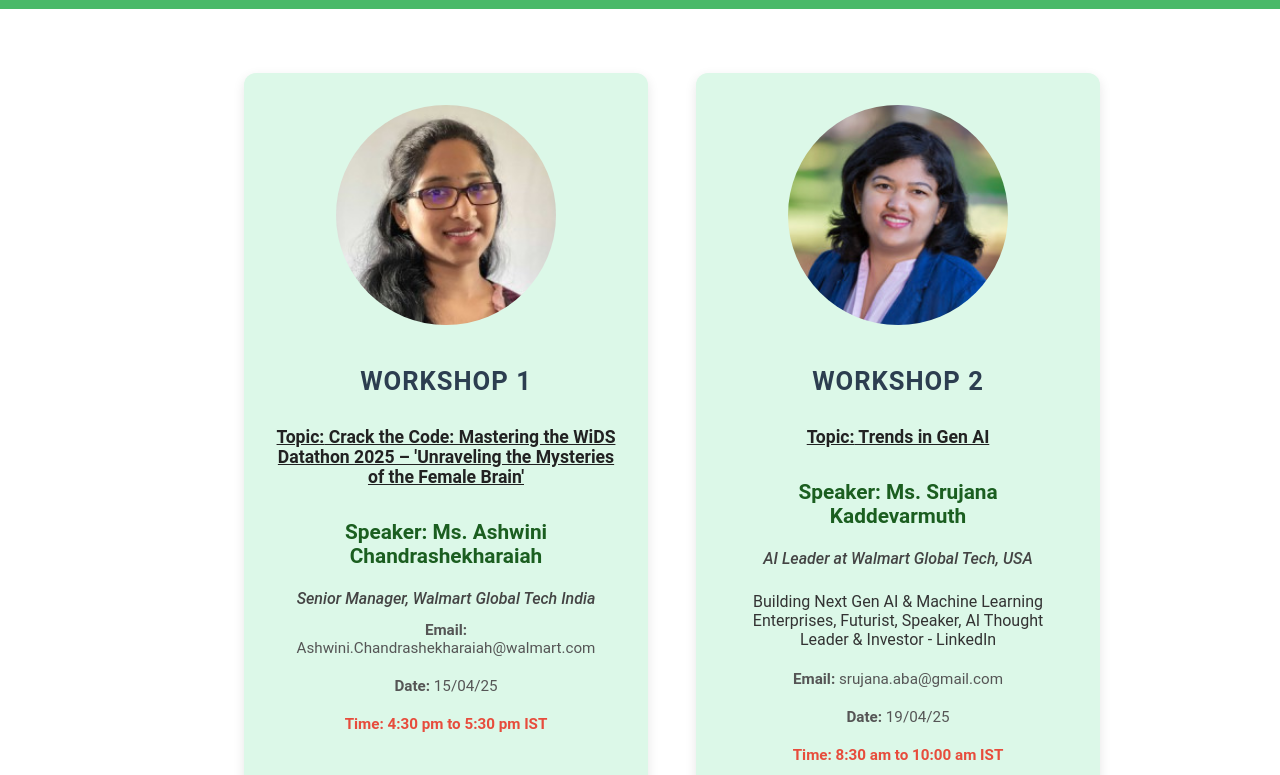
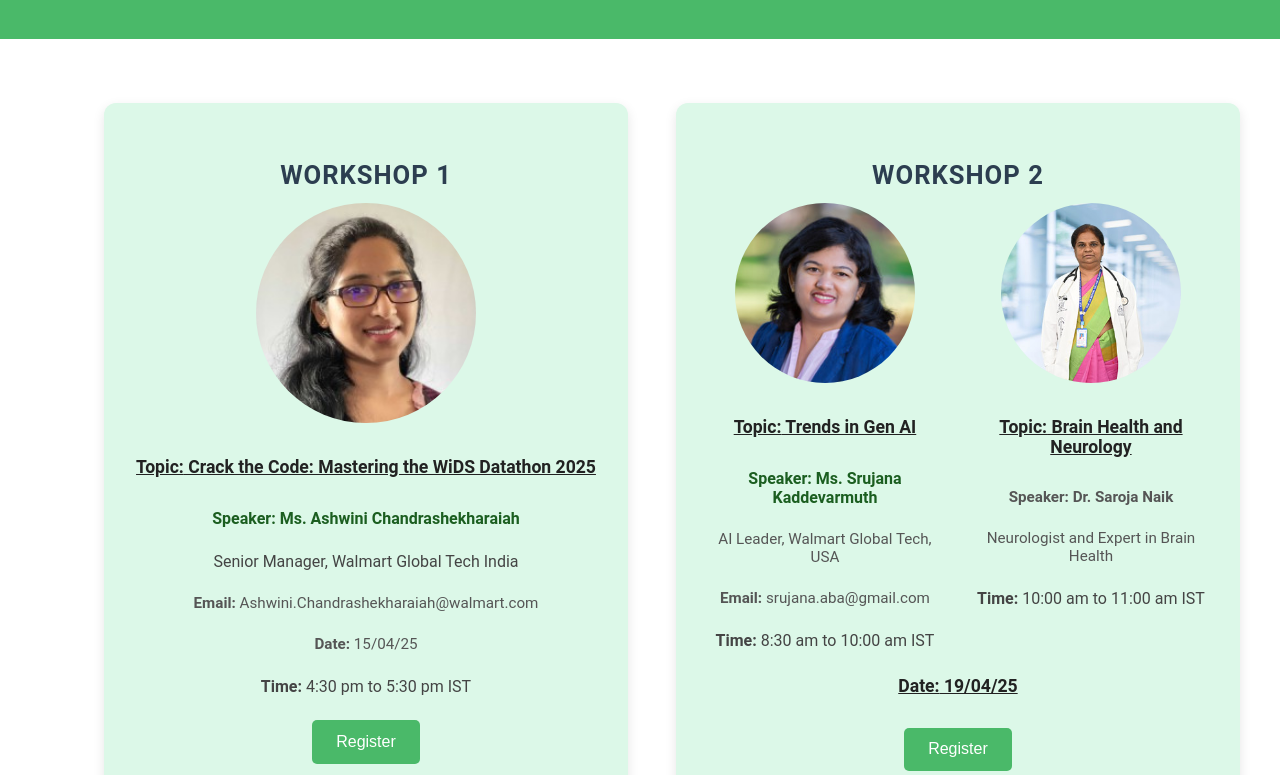
Before and after one commit to savalagikadappa/wids-2025, a React (Vite) app: page / in a window 1280 px wide. Shown: the part 1285-2060 px from the top of the page. Built offline with nearby package versions, Linux system fonts and the light colour scheme.

Commit message:
updated changes

```diff
--- a/src/components/Committee.jsx
+++ b/src/components/Committee.jsx
@@ -72,7 +72,7 @@ const Committee = () => {
                 <p className="title">WiDS Co-Ambassadors</p>
                 <div className="memberGroup">
                     <div className="member">
-                        <img src="/Neha_ma'am" alt="Mrs Neha T" className="memberImage" />
+                        <img src="/nehamadam.jpeg" alt="Mrs Neha T" className="memberImage" />
                         <p className="name">Mrs. Neha T</p>
                         <p className="designation">Faculty, SoCSE</p>
                     </div>
--- a/src/components/Speakers.jsx
+++ b/src/components/Speakers.jsx
@@ -3,38 +3,47 @@ import React from 'react';
 function Speakers() {
   return (
     <div className="speakers" id="speaker">
-      <h2 className="section-title">WiDS Speakers</h2>
+      <h2 className="section-title">Unraveling the Mysteries of the Female Brain</h2>
       <div className="card-container">
-        <div className="card">
+        {/* Workshop 1 */}
+        <div className="card">  <h3>Workshop 1</h3>
           <img src="/ashwini-speaker2.png" alt="Ashwini Chandrashekharaiah" />
-          <h3>Workshop 1</h3>
-          <p><strong>Topic:</strong> Crack the Code: Mastering the WiDS Datathon 2025 – 'Unraveling the Mysteries of the Female Brain'</p>
+
+          <p><strong>Topic:</strong> Crack the Code: Mastering the WiDS Datathon 2025</p>
           <p><strong>Speaker:</strong> Ms. Ashwini Chandrashekharaiah</p>
           <p>Senior Manager, Walmart Global Tech India</p>
           <p><strong>Email:</strong> Ashwini.Chandrashekharaiah@walmart.com</p>
           <p><strong>Date:</strong> 15/04/25</p>
           <p><strong>Time:</strong> 4:30 pm to 5:30 pm IST</p>
+          <button className="register-btn">Register</button>
         </div>
 
-        <div className="card">
+        {/* Workshop 2 - Combined Card with Side-by-Side Layout */}
+        <div className="card workshop-2">
+          <h3>Workshop 2</h3>
+          <div className="workshop-2-content">
+            {/* Speaker 1 */}
+            <div className="speaker-box">
               <img src="/srujana-speaker1.png" alt="Srujana Kaddevarmuth" />
-          <h3>Workshop 2</h3>
               <p><strong>Topic:</strong> Trends in Gen AI</p>
               <p><strong>Speaker:</strong> Ms. Srujana Kaddevarmuth</p>
-          <p>AI Leader at Walmart Global Tech, USA</p>
-          <p>Building Next Gen AI & Machine Learning Enterprises, Futurist, Speaker, AI Thought Leader & Investor - LinkedIn</p>
+              <p>AI Leader, Walmart Global Tech, USA</p>
               <p><strong>Email:</strong> srujana.aba@gmail.com</p>
-          <p><strong>Date:</strong> 19/04/25</p>
               <p><strong>Time:</strong> 8:30 am to 10:00 am IST</p>
             </div>
 
-        <div className="card">
+            {/* Speaker 2 */}
+            <div className="speaker-box">
               <img src="/saroja-speaker.png" alt="Dr. Saroja Naik" />
-          <h3>Workshop 3</h3>
-          <p><strong>Speaker:</strong> Dr. Saroja Naik</p>
-          <p>Neurologist and expert in brain health</p>
+              <p><strong>Topic:</strong> Brain Health and Neurology</p>
+              <p className="saroja"><strong>Speaker:</strong> Dr. Saroja Naik</p>
+              <p>Neurologist and Expert in Brain Health</p>
+              <p><strong>Time:</strong> 10:00 am to 11:00 am IST</p>
+            </div>
+          </div>
+
           <p><strong>Date:</strong> 19/04/25</p>
-          <p><strong>Time:</strong> 10:00 am to 11:00 am IST</p>
+          <button className="register-btn">Register </button>
         </div>
       </div>
     </div>
--- a/src/styles/styles.css
+++ b/src/styles/styles.css
@@ -149,10 +149,9 @@ nav ul li a:hover::after {
     color: white;
     font-size: 2rem;
     padding: 2rem;
-    display: flex;
-    justify-content: center;
+    text-align: center;
     font-weight: 500;
-    margin: 0 0 2rem 0;
+    margin-bottom: 2rem;
     border-radius: 8px 8px 0 0;
 }
 
@@ -172,7 +171,7 @@ nav ul li a:hover::after {
     flex-direction: column;
     align-items: center;
     text-align: center;
-    max-width: 340px;
+    max-width: 500px;
     padding: 2rem;
     transition: transform 0.3s ease, box-shadow 0.3s ease;
     position: relative;
@@ -207,44 +206,92 @@ nav ul li a:hover::after {
     letter-spacing: 1px;
 }
 
-/* Speaker Name */
-.card p:nth-of-type(2) {
-    font-size: 1.3rem;
-    font-weight: bold;
-    color: #1b5e20;
-    margin-bottom: 0.3rem;
-}
-
-/* Designation */
-.card p:nth-of-type(3) {
+/* Speaker Details */
+.card p {
     font-size: 1rem;
-    font-weight: 500;
     color: #444;
-    font-style: italic;
     margin-bottom: 0.5rem;
 }
 
 /* Topic Styling */
-.card p:nth-of-type(1) {
+.card p:first-of-type {
     font-size: 1.1rem;
     font-weight: 600;
     color: #222;
-    margin-bottom: 0.8rem;
     text-decoration: underline;
+    margin-bottom: 1rem;
 }
 
-/* Email & Date-Time */
+/* Speaker Name */
+.card p:nth-of-type(2) {
+    font-weight: bold;
+    color: #1b5e20;
+}
+
+.saroja {
+    font-weight: bold;
+    color: #1b5e20;
+}
+
+/* Date & Time */
 .card p:nth-last-of-type(3),
-.card p:nth-last-of-type(2),
-.card p:nth-last-of-type(1) {
+.card p:nth-last-of-type(2) {
     font-size: 0.95rem;
     color: #555;
-    margin-top: 5px;
 }
 
-.card p:nth-last-of-type(1) {
+/* Important Notes */
+.register-note {
+    font-size: 0.9rem;
     font-weight: bold;
     color: #e74c3c;
+    margin-top: 10px;
+}
+
+
+
+.workshop-2 {
+    width: 100%;
+}
+
+.workshop-2-content {
+    display: flex;
+    justify-content: space-between;
+    align-items: flex-start;
+    gap: 2rem;
+    width: 100%;
+}
+
+.speaker-box {
+    display: flex;
+    flex-direction: column;
+    align-items: center;
+    text-align: center;
+    flex: 1;
+}
+
+.speaker-box img {
+    width: 180px;
+    height: 180px;
+    border-radius: 50%;
+    margin-bottom: 1rem;
+    object-fit: cover;
+}
+
+.register-btn {
+    background-color: #4ab969;
+    color: white;
+    font-size: 1rem;
+    padding: 0.8rem 1.5rem;
+    border: none;
+    border-radius: 5px;
+    cursor: pointer;
+    margin-top: 1rem;
+    transition: background 0.3s ease;
+}
+
+.register-btn:hover {
+    background-color: #3a8c57;
 }
 
 
```
Also changed, not shown: public/nehamadam.jpeg (added). Lines whose indentation alone changed are shown as unchanged.
